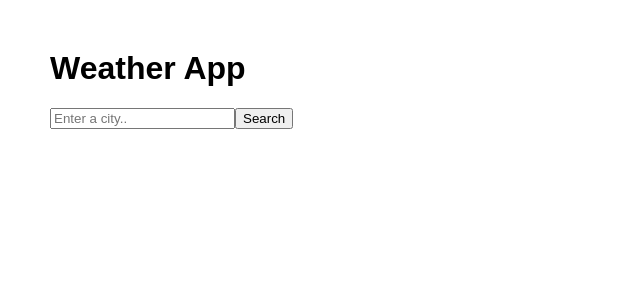
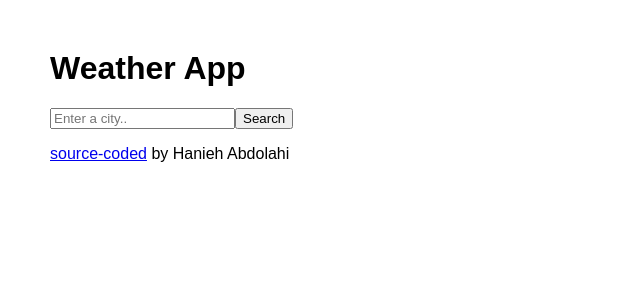
Before and after one commit to HaniehAbdolahi/weather_react_app1, a React (Create React App) app: page / in a window 1280 px wide. Shown: the top 300 px of the page, without its empty margins (0-640 px from the left). Built offline with nearby package versions, Linux system fonts and the light colour scheme.

Commit message:
added source code github url

```diff
--- a/src/App.js
+++ b/src/App.js
@@ -5,6 +5,12 @@ export default function App() {
   return (
     <div className="App">
       <Search />
+      <div>
+        <a href=" github.com/HaniehAbdolahi/weather_react_app1.">
+          source-coded
+        </a>{" "}
+        by Hanieh Abdolahi
+      </div>
     </div>
   );
 }
```
